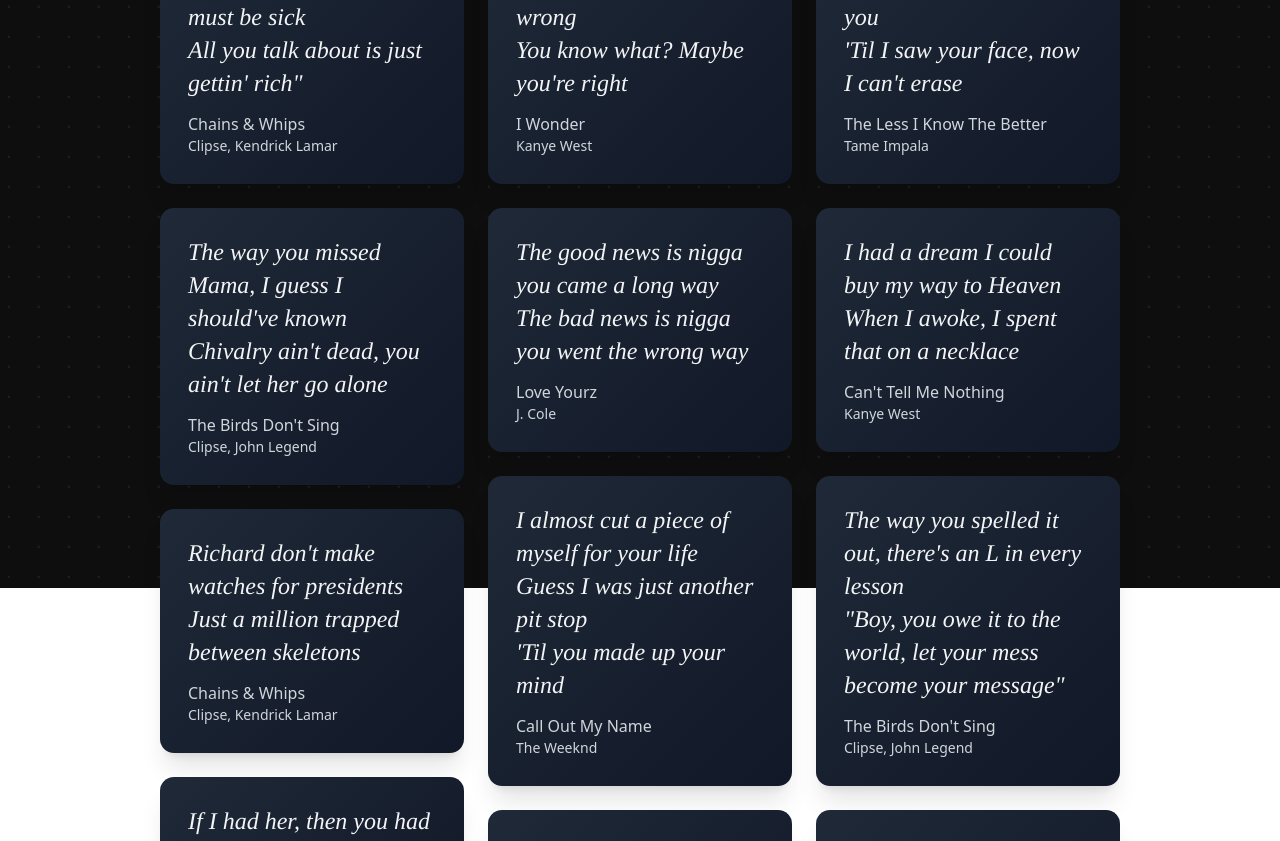
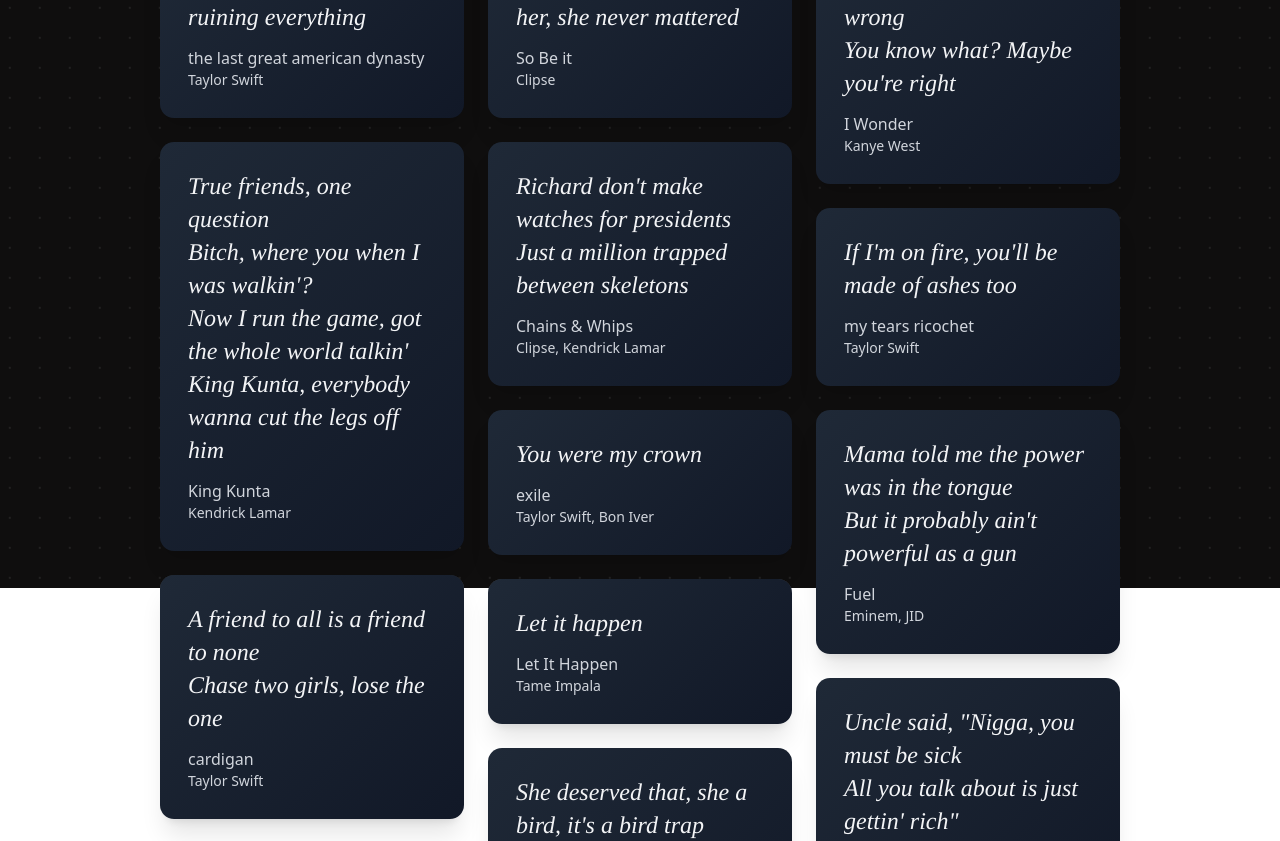
Before and after one commit to varshithpilli/bars, a React (Vite) app: page / in a window 1280 px wide. Shown: the part 212-1053 px from the top of the page. Built offline with nearby package versions, Linux system fonts and the light colour scheme; no server answers; a web font is replaced by a local one.

Commit message:
new lyrics02

```diff
--- a/src/data/lyrics.ts
+++ b/src/data/lyrics.ts
@@ -31,8 +31,48 @@
     artist: "Tame Impala",
   },
   {
+    lyric: `If you're a lover, you should know \n The lonely moments just get lonelier \n The longer you're in love than if you were alone`,
+    song: "House of Memories",
+    artist: "Panic! At The Disco",
+  },
+  {
     lyric: `I almost cut a piece of myself for your life \n Guess I was just another pit stop \n 'Til you made up your mind`,
     song: "Call Out My Name",
+    artist: "The Weeknd",
+  },
+  {
+    lyric: `A friend to all is a friend to none \n Chase two girls, lose the one`,
+    song: "cardigan",
+    artist: "Taylor Swift",
+  },
+  {
+    lyric: `I had a marvelous time ruining everything`,
+    song: "the last great american dynasty",
+    artist: "Taylor Swift",
+  },
+  {
+    lyric: `You were my crown`,
+    song: "exile",
+    artist: "Taylor Swift, Bon Iver",
+  },
+  {
+    lyric: `If I'm on fire, you'll be made of ashes too`,
+    song: "my tears ricochet",
+    artist: "Taylor Swift",
+  },
+  {
+    lyric: `We gather stones, never knowing what they'll mean \n Some to throw, some to make a diamond ring`,
+    song: "my tears ricochet",
+    artist: "Taylor Swift",
+  },
+  {
+    lyric: `You had to kill me, but it killed you just the same \nCursing my name, wishing I stayed \nYou turned into your worst fears \n And you're tossing out blame, drunk on this pain \n Crossing out the good years \n And you're cursing my name, wishing I stayed \n Look at how my tears ricochet`,
+    song: "my tears ricochet",
+    artist: "Taylor Swift",
+  },
+  {
+    lyric: `It was like he was never there \n It was like he was gone in thin air`,
+    song: "He Was Never There",
     artist: "The Weeknd",
   },
   {
```
